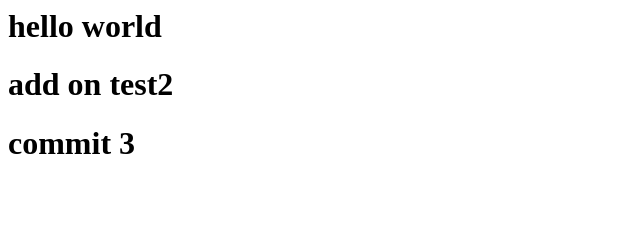
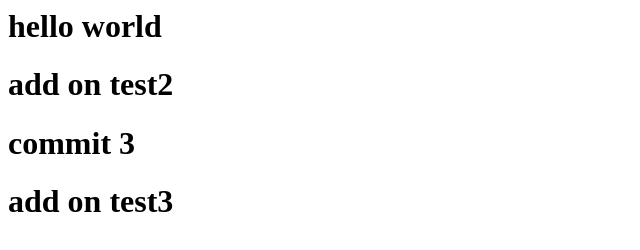
Before and after one commit to lxh2014/WindowsService, a plain HTML site: page index.html in a window 1280 px wide. Shown: the whole page, without its empty margins (0-640 px from the left). Drawn offline with Linux system fonts and the light colour scheme.

Commit message:
add on test3

```diff
--- a/index.html
+++ b/index.html
@@ -5,4 +5,5 @@
 <h1>hello world</h1>
 <h1>add on test2</h1>
 <h1>commit 3</h1>
+<h1>add on test3</h1>
 <body>
```
